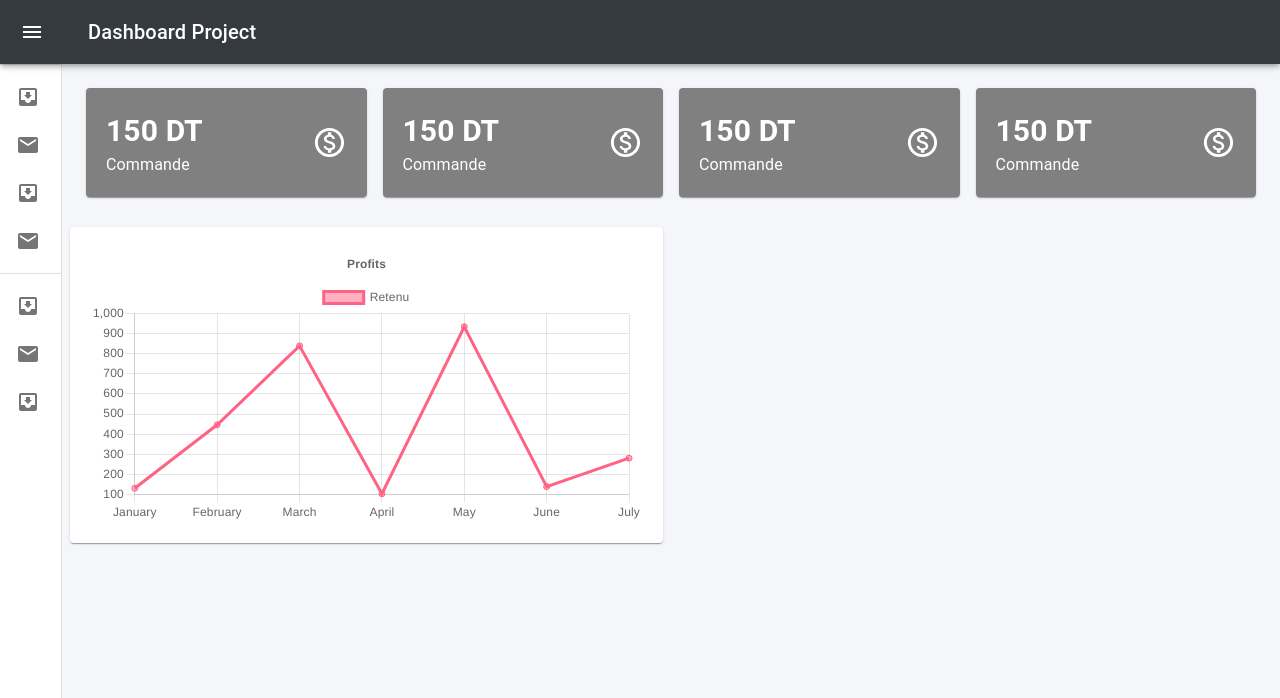
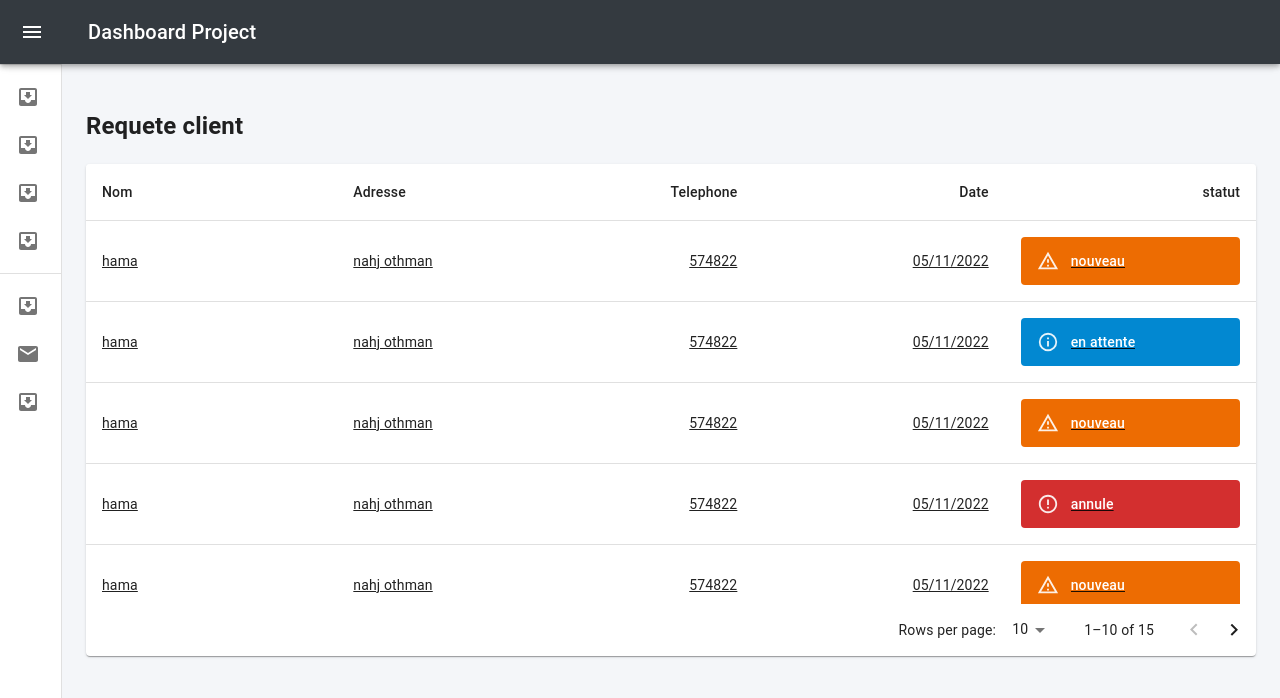
Before and after one commit to ElyesKacem/dashboard-project, a React (Create React App) app: page /Requests in a window 1280 px wide. Shown: the top 698 px of the page. Built offline with nearby package versions, Linux system fonts and the light colour scheme.

Commit message:
routing+requestlist+details+maps

```diff
--- a/package.json
+++ b/package.json
@@ -3,10 +3,11 @@
   "version": "0.1.0",
   "private": true,
   "dependencies": {
-    "@emotion/react": "^11.8.1",
+    "@emotion/react": "^11.8.2",
     "@emotion/styled": "^11.8.1",
     "@mui/icons-material": "^5.4.2",
-    "@mui/material": "^5.4.2",
+    "@mui/material": "^5.5.3",
+    "@react-google-maps/api": "^2.10.2",
     "@testing-library/jest-dom": "^5.16.2",
     "@testing-library/react": "^12.1.3",
     "@testing-library/user-event": "^13.5.0",
@@ -15,6 +16,7 @@
     "react": "^17.0.2",
     "react-chartjs-2": "^4.0.1",
     "react-dom": "^17.0.2",
+    "react-router-dom": "^6.3.0",
     "react-scripts": "5.0.0",
     "web-vitals": "^2.1.4"
   },
--- a/src/components/Main/Home/Home.js
+++ b/src/components/Main/Home/Home.js
@@ -3,6 +3,7 @@ import React from 'react'
 import { LineChart } from '../../Chart/LineChart/LineChart';
 import HomeCards from './HomeCards/HomeCards';
 const Home = () => {
+
     return ( <React.Fragment>
 
     <Grid container spacing={2}>
--- a/src/components/Main/Main.js
+++ b/src/components/Main/Main.js
@@ -19,6 +19,9 @@ import InboxIcon from '@mui/icons-material/MoveToInbox';
 import MailIcon from '@mui/icons-material/Mail';
 import Home from './Home/Home';
 import Contact from '../Menu/Contact/Contact';
+import Requests from '../requests/Requests';
+import Request from '../requests/Request';
+import {BrowserRouter as Router, Routes, Route, Link } from 'react-router-dom'
 
 const drawerWidth = 220;
 
@@ -130,14 +133,32 @@ export default function MiniDrawer() {
         </DrawerHeader>
         <Divider />
         <List>
-          {['Home', 'Requests', 'Clients', 'Workers'].map((text, index) => (
-            <ListItem button key={text}>
+          <Router>
+            <ListItem button onClick={() => this.forceUpdate()} key='home' component={Link} to="/Home">
               <ListItemIcon>
-                {index % 2 === 0 ? <InboxIcon /> : <MailIcon />}
+                <InboxIcon />
               </ListItemIcon>
-              <ListItemText primary={text} />
+              <ListItemText primary='home' />
             </ListItem>
-          ))}
+            <ListItem button onClick={() => this.forceUpdate()} key='Requests' component={Link} to="/Requests">
+              <ListItemIcon>
+                <InboxIcon />
+              </ListItemIcon>
+              <ListItemText primary='Requests' />
+            </ListItem>
+          </Router>
+          <ListItem button key='Clients'>
+            <ListItemIcon>
+              <InboxIcon />
+            </ListItemIcon>
+            <ListItemText primary='Clients' />
+          </ListItem>
+          <ListItem button key='Workers'>
+            <ListItemIcon>
+              <InboxIcon />
+            </ListItemIcon>
+            <ListItemText primary='Workers' />
+          </ListItem>
         </List>
         <Divider />
         <List>
@@ -153,7 +174,16 @@ export default function MiniDrawer() {
       </Drawer>
       <Box component="main" sx={{ flexGrow: 1, p: 3 }}>
         <DrawerHeader />
-        <Home />
+        <Router>
+          <Routes>
+            <Route path="/"/>
+            <Route path="/Home" element={<Home/>}/>
+            <Route path="/Requests" element={<Requests/>}/>
+            <Route path="/Request/:id" element={<Request/>}/>
+          </Routes>
+        </Router>
+        {/*<Home />
+        <Contact/>*/}
       </Box>
     </Box>
   );
--- /dev/null
+++ b/src/components/requests/Request.js
@@ -0,0 +1,78 @@
+import React from 'react'
+import { useParams } from 'react-router-dom'
+import { useLocation } from "react-router-dom";
+import { GoogleMap, useJsApiLoader, Marker } from '@react-google-maps/api';
+
+
+const containerStyle = {
+    width: '1200px',
+    height: '400px'
+  };
+
+  const center = {
+    lat: -3.745,
+    lng: -38.523
+  };
+
+function Request(props) {
+    const data = useLocation().state;
+    const { isLoaded } = useJsApiLoader({
+        id: 'google-map-script',
+        googleMapsApiKey: "AIzaSyBhXchlpCEolAoO4Pe4mTV82pnC1t3X4eo"
+      })
+    const [map, setMap] = React.useState(null)
+
+    const onLoad = React.useCallback(function callback(map) {
+    const bounds = new window.google.maps.LatLngBounds(center);
+    map.fitBounds(bounds);
+    setMap(map)
+    }, [])
+    const onUnmount = React.useCallback(function callback(map) {
+        setMap(null)
+      }, [])
+    console.log(data)
+  return (
+    <div>
+
+        <div>
+            <label> Nom Client: </label>
+            <span>{data.name}</span>
+        </div>
+        <div>
+            <label>Adresse: </label>
+            <span>{data.address}</span>
+        </div>
+        <div>
+            <label> Telephone:</label>
+            <span>{data.phone}</span>
+        </div>
+        <div>
+            <label> Date de reservation: </label>
+            <span>{data.date}</span>
+        </div>
+
+
+
+    <map>
+    {isLoaded ? (
+          <GoogleMap
+            mapContainerStyle={containerStyle}
+            center={center}
+            zoom={10}
+            onLoad={onLoad}
+            onUnmount={onUnmount}
+          >
+            { /* Child components, such as markers, info windows, etc. */ }
+            <Marker position={{ lat: center.lat, lng: center.lng }} />
+          </GoogleMap>
+      ) : <></>}
+    </map>
+
+    </div>
+
+
+
+  )
+}
+
+export default Request
--- /dev/null
+++ b/src/components/requests/Requests.js
@@ -0,0 +1,157 @@
+import * as React from 'react';
+import Paper from '@mui/material/Paper';
+import Table from '@mui/material/Table';
+import TableBody from '@mui/material/TableBody';
+import TableCell from '@mui/material/TableCell';
+import TableContainer from '@mui/material/TableContainer';
+import TableHead from '@mui/material/TableHead';
+import TablePagination from '@mui/material/TablePagination';
+import TableRow from '@mui/material/TableRow';
+import { Alert } from '@mui/material';
+import Request from './Request';
+import {BrowserRouter as Router, Routes, Route, Link } from 'react-router-dom'
+
+const columns = [
+  { id: 'name', label: 'Nom', minWidth: 170 },
+  { id: 'address', label: 'Adresse', minWidth: 100 },
+  {
+    id: 'phone',
+    label: 'Telephone',
+    minWidth: 170,
+    align: 'right',
+    format: (value) => value.toLocaleString('en-US'),
+  },
+  {
+    id: 'date',
+    label: 'Date',
+    minWidth: 170,
+    align: 'right',
+    format: (value) => value.toLocaleString('en-US'),
+  },
+  {
+    id: 'status',
+    label: 'statut',
+    minWidth: 170,
+    align: 'right',
+    format: (value) => value.toFixed(2),
+  },
+];
+
+function createData(id,name, address, phone, date,status) {
+  return {id, name, address, phone, date, status };
+}
+
+const rows = [
+    createData(1,'hama', 'nahj othman', 574822, '05/11/2022','new'),
+    createData(2,'hama', 'nahj othman', 574822, '05/11/2022','pending'),
+    createData(3,'hama', 'nahj othman', 574822, '05/11/2022','new'),
+    createData(4,'hama', 'nahj othman', 574822, '05/11/2022','canceled'),
+    createData(5,'hama', 'nahj othman', 574822, '05/11/2022','new'),
+    createData(6,'hama', 'nahj othman', 574822, '05/11/2022','pending'),
+    createData(7,'hama', 'nahj othman', 574822, '05/11/2022','pending'),
+    createData(8,'hama', 'nahj othman', 574822, '05/11/2022','done'),
+    createData(9,'hama', 'nahj othman', 574822, '05/11/2022','new'),
+    createData(10,'hama', 'nahj othman', 574822, '05/11/2022','done'),
+    createData(11,'hama', 'nahj othman', 574822, '05/11/2022','done'),
+    createData(12,'hama', 'nahj othman', 574822, '05/11/2022','canceled'),
+    createData(13,'hama', 'nahj othman', 574822, '05/11/2022','pending'),
+    createData(14,'hama', 'nahj othman', 574822, '05/11/2022','canceled'),
+    createData(15,'hama', 'nahj othman', 574822, '05/11/2022','new'),
+];
+
+export default function Requests() {
+    const [page, setPage] = React.useState(0);
+    const [rowsPerPage, setRowsPerPage] = React.useState(10);
+
+    const handleChangePage = (event, newPage) => {
+        setPage(newPage);
+    };
+
+    const handleChangeRowsPerPage = (event) => {
+        setRowsPerPage(+event.target.value);
+        setPage(0);
+    };
+
+    return (
+        <div>
+            <h2>Requete client</h2>
+            <Paper sx={{ width: '100%', overflow: 'hidden' }}>
+                <TableContainer sx={{ maxHeight: 440 }}>
+                <Table stickyHeader aria-label="sticky table">
+                    <TableHead>
+                    <TableRow>
+                        {columns.map((column) => (
+                        <TableCell
+                            key={column.id}
+                            align={column.align}
+                            style={{ minWidth: column.minWidth }}
+                        >
+                            {column.label}
+                        </TableCell>
+                        ))}
+                    </TableRow>
+                    </TableHead>
+                    <TableBody>
+                    {rows
+                        .slice(page * rowsPerPage, page * rowsPerPage + rowsPerPage)
+                        .map((row) => {
+                        return (
+                            <TableRow component={Link} to={`/Request/${row.id}`} state={row} hover role="checkbox" tabIndex={-1} key={row.id}>
+                            {console.log(row.id)}
+                            {columns.map((column) => {
+                                const value = row[column.id];
+                                return (
+                                <TableCell key={column.id} align={column.align}>
+                                    {(() => {
+                                        if(column.id ==='status')
+                                        {
+                                            switch (value) {
+                                                case "new":
+                                                    return <Alert variant="filled" severity="warning">
+                                                    nouveau
+                                                    </Alert>
+                                                case 'pending':
+                                                    return <Alert variant="filled" severity="info">
+                                                    en attente
+                                                    </Alert>
+                                                case 'done':
+                                                    return <Alert variant="filled" severity="success">
+                                                    complete
+                                                    </Alert>
+                                                case 'canceled':
+                                                    return <Alert variant="filled" severity="error">
+                                                    annule
+                                                    </Alert>
+                                                default:
+                                                    return <Alert variant="filled" severity="info">
+                                                    else
+                                                    </Alert>
+                                            }
+                                        }
+                                        else{
+                                            return value;
+                                        }
+                                        })()
+                                    }
+                                </TableCell>
+                                );
+                            })}
+                            </TableRow>
+                        );
+                        })}
+                    </TableBody>
+                </Table>
+                </TableContainer>
+                <TablePagination
+                rowsPerPageOptions={[10, 25, 100]}
+                component="div"
+                count={rows.length}
+                rowsPerPage={rowsPerPage}
+                page={page}
+                onPageChange={handleChangePage}
+                onRowsPerPageChange={handleChangeRowsPerPage}
+                />
+            </Paper>
+        </div>
+    );
+}
```
Also changed, not shown: public/logo512.png (added), 1 other file (tests, documents, lock files or other folders).
